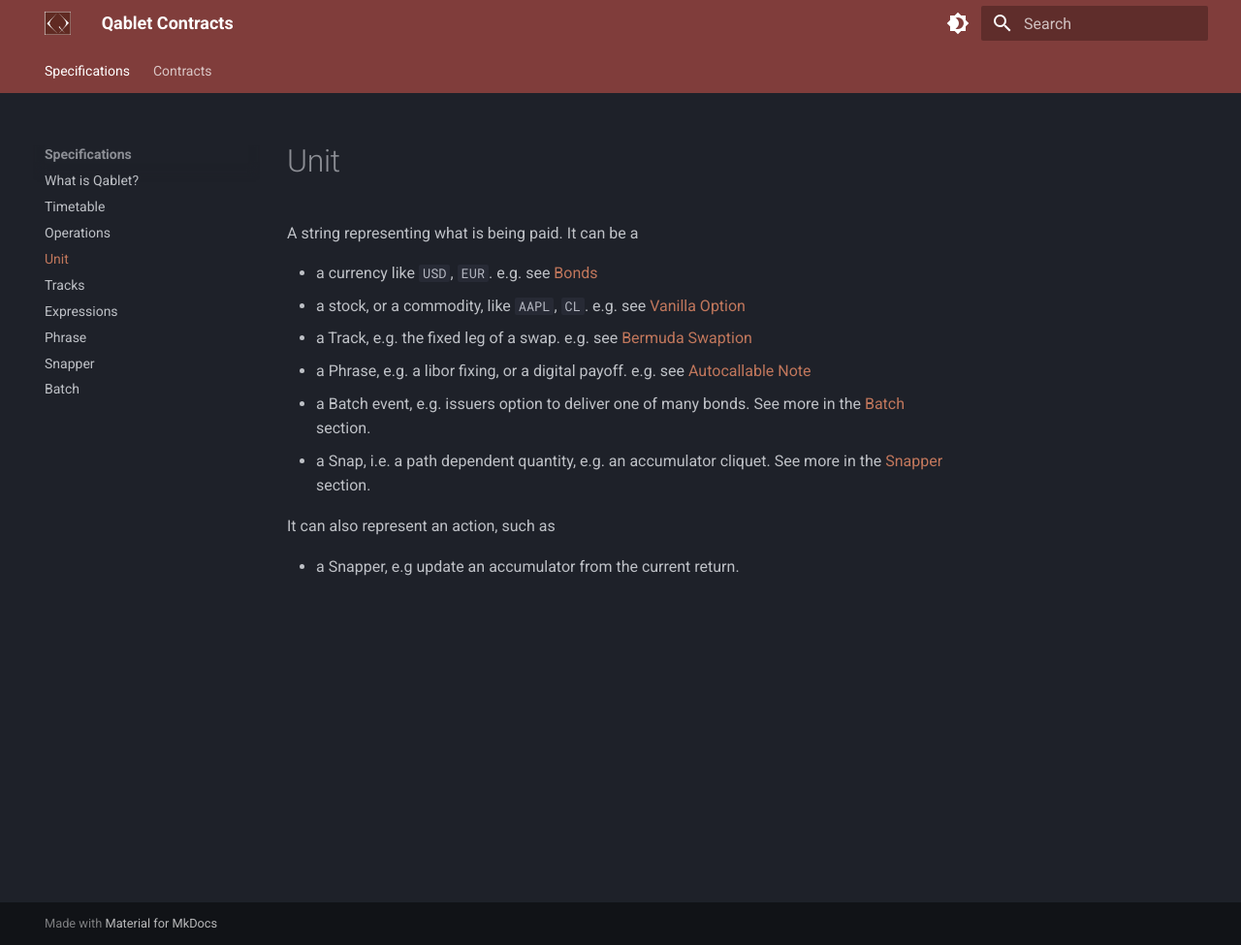
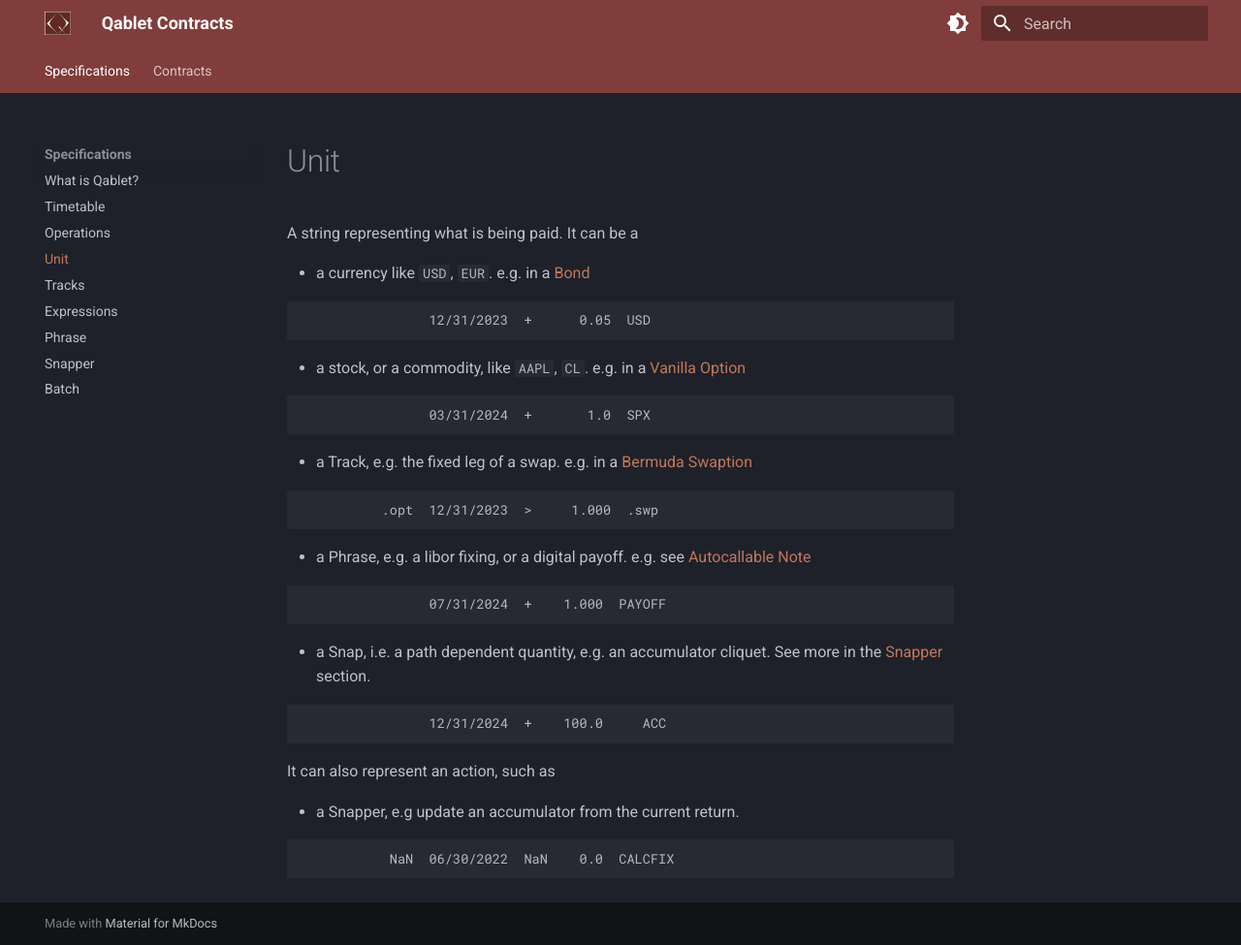
Before and after one commit to qablet/qablet-contracts, an MkDocs documentation site: the page built from docs/specifications/units.md, in a window 1280 px wide and 975 px high. Shown: the whole window at 97% size. Built offline with MkDocs 1.6.1 and Material for MkDocs 9.7.7, drawn with Linux system fonts in a browser that asks for light colours.

Commit message:
improve units docs

````diff
--- a/docs/specifications/units.md
+++ b/docs/specifications/units.md
@@ -2,14 +2,34 @@
 
 A string representing what is being paid. It can be a
 
-  - a currency like `USD`, `EUR`. e.g. see [Bonds](../examples/bond_fixed.md)
-  - a stock, or a commodity, like `AAPL`, `CL`. e.g. see [Vanilla Option](../examples/equity_vanilla.md)
-  - a Track, e.g. the fixed leg of a swap. e.g. see [Bermuda Swaption](../examples/rate_swaption.md#qablet_contracts.rate.swaption.bermuda_swaption_timetable)
+  - a currency like `USD`, `EUR`. e.g. in a [Bond](../examples/bond_fixed.md)
+```
+                12/31/2023  +      0.05  USD
+```
+
+  - a stock, or a commodity, like `AAPL`, `CL`. e.g. in a [Vanilla Option](../examples/equity_vanilla.md)
+```
+                03/31/2024  +       1.0  SPX
+```
+
+  - a Track, e.g. the fixed leg of a swap. e.g. in a [Bermuda Swaption](../examples/rate_swaption.md#qablet_contracts.rate.swaption.bermuda_swaption_timetable)
+```
+          .opt  12/31/2023  >     1.000  .swp
+```
+
   - a Phrase, e.g. a libor fixing, or a digital payoff. e.g. see [Autocallable Note](../examples/equity_autocall.md)
-  - a Batch event, e.g. issuers option to deliver one of many bonds. See more in the [Batch](batch.md) section.
+```
+                07/31/2024  +    1.000  PAYOFF
+```
+
   - a Snap, i.e. a path dependent quantity, e.g. an accumulator cliquet. See more in the [Snapper](snapper.md) section.
-
+```
+                12/31/2024  +    100.0     ACC
+```
 
 It can also represent an action, such as
 
   - a Snapper, e.g update an accumulator from the current return.
+```
+           NaN  06/30/2022  NaN    0.0  CALCFIX
+```
````
Also changed, not shown: docs/specifications/operations.md (+5 -5 lines).
